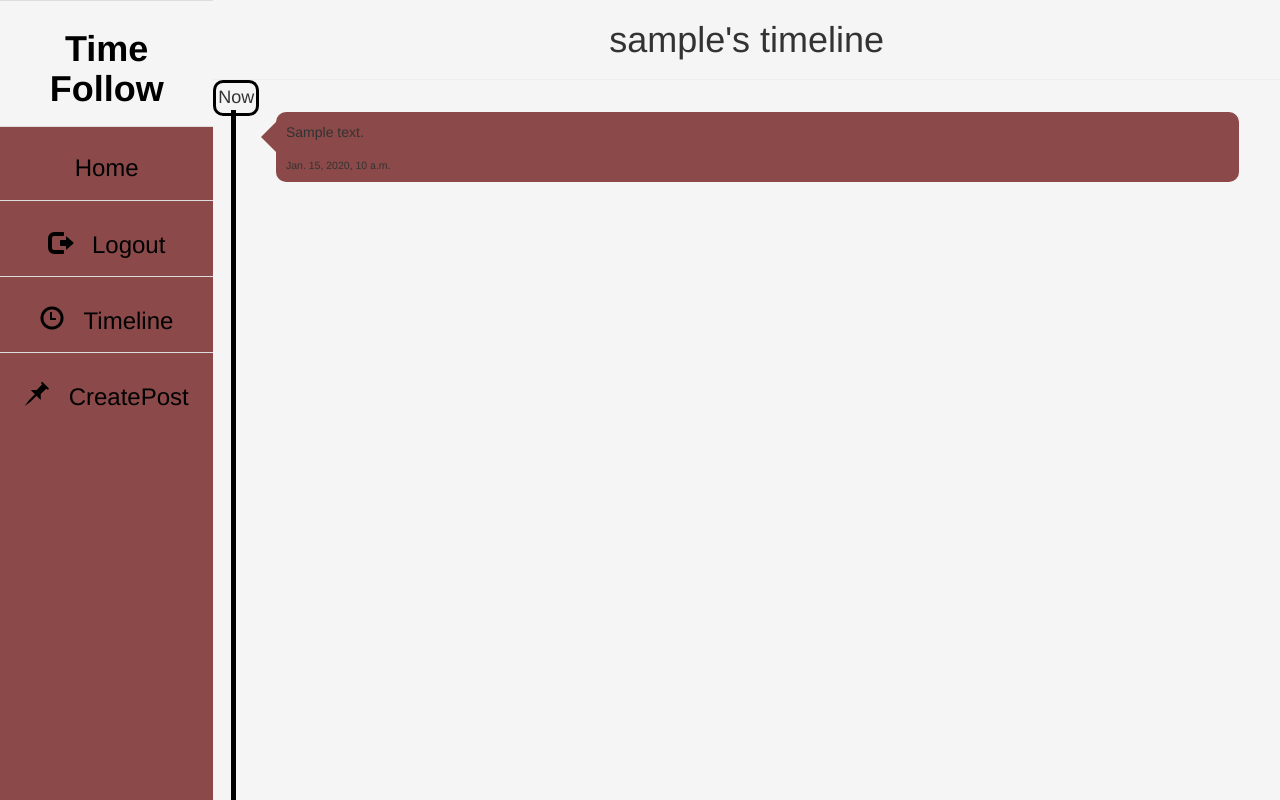
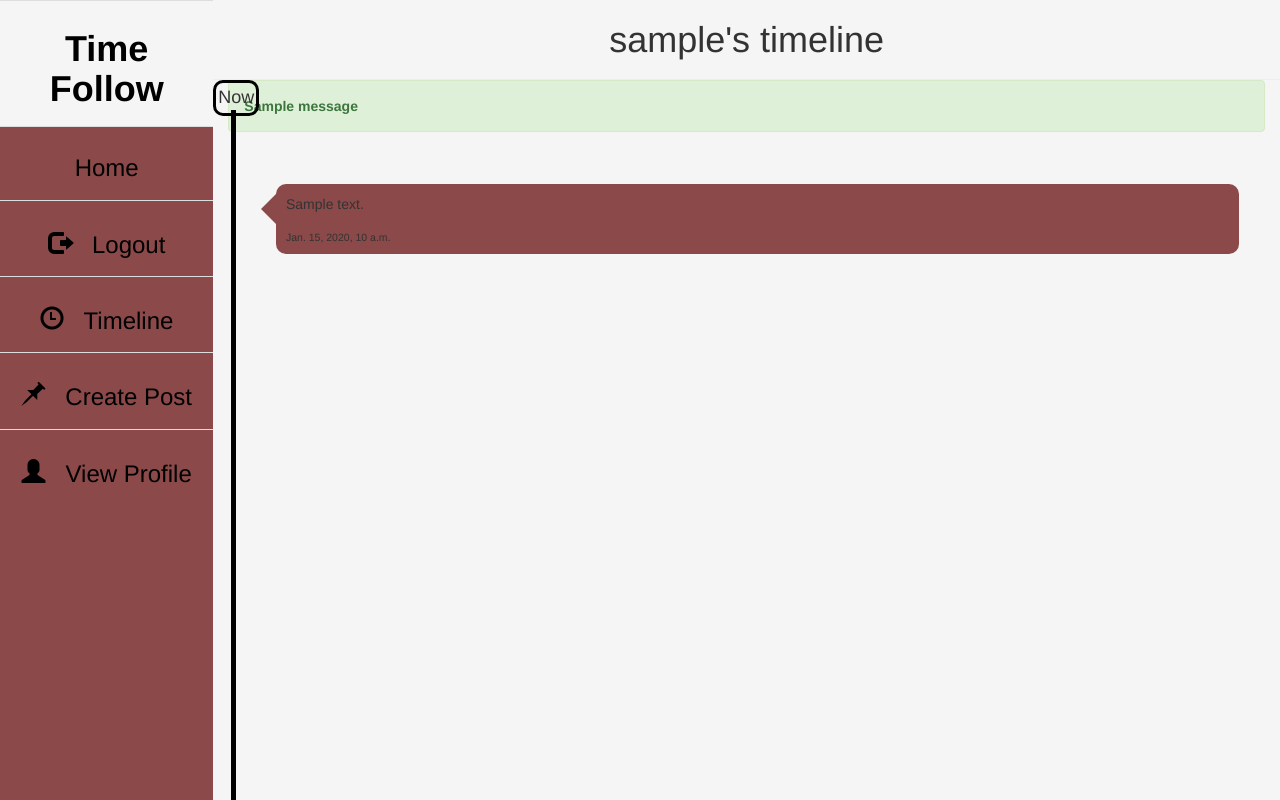
Before and after one commit to JustJoshing19/Time-Folow, a Django app: page /timeline/ in a window 1280 px wide. Run offline with Django 4.2, Linux system fonts and the light colour scheme; a user stored in the database is signed in; tables that the repository leaves empty hold one stand-in row (values such as "Sample post"); one stand-in notice (Sample message) is shown; some libraries are stand-ins or nearby versions.

Commit message:
Added visual warnings/alerts to replace js ones Added profile template and matching basic view function, and url path Update post form lable

```diff
--- a/social_platform/TimeFollow/templates/TimeFollow/index.html
+++ b/social_platform/TimeFollow/templates/TimeFollow/index.html
@@ -29,17 +29,6 @@
     <!-- main css-->
     {% load static %}
     <link rel="stylesheet" href="{% static 'css/TimeFollow.css' %}">
-
-    {% if messages %}
-    {% for message in messages %}
-
-    <script>
-        alert("{{ message }}")
-    </script>
-
-    {% endfor %}
-    {% endif %}
-
 </head>
 
 <body>
@@ -83,7 +72,15 @@
                                 <td class="menuitem">
                                     <h3>
                                         <a class="menuitem" href="{% url 'createpost' %}"><span
-                                                class="glyphicon glyphicon-pushpin"></span> &nbsp; CreatePost</a>
+                                                class="glyphicon glyphicon-pushpin"></span> &nbsp; Create Post</a>
+                                    </h3>
+                                </td>
+                            </tr>
+                            <tr class="menuitem">
+                                <td class="menuitem">
+                                    <h3>
+                                        <a class="menuitem" href="{% url 'profile' %}"><span
+                                                class="glyphicon glyphicon-user"></span> &nbsp; View Profile</a>
                                     </h3>
                                 </td>
                             </tr>
--- a/social_platform/TimeFollow/templates/TimeFollow/timeline.html
+++ b/social_platform/TimeFollow/templates/TimeFollow/timeline.html
@@ -5,6 +5,16 @@
     <header>
         <h1>{{cUser}}'s timeline</h1>
     </header>
+</div>
+
+<div class="container-fluid">
+    {% if messages %}
+    {% for message in messages %}
+    <div class="alert alert-success" role="alert">
+        <strong>{{ message }}</strong>
+      </div>
+    {% endfor %}
+    {% endif %}
 </div>
 
 {% if hasPosts %}
--- a/social_platform/TimeFollow/views.py
+++ b/social_platform/TimeFollow/views.py
@@ -18,6 +18,7 @@ def index(request):
 
 def logoutUser(request):
     logout(request)
+    messages.success(request, "You have been Logged out.")
     return redirect('home')
 
 ########### Login and Register ###########
@@ -56,36 +57,42 @@ def Login(request):
 
             return redirect('home')
         else:
-            messages.info(request, f'Account does not exist. Please sign in.')
+            messages.warning(request, f'Account does not exist. Please use valid details.')
     form = AuthenticationForm()
     return render(request, 'TimeFollow/login.html', {'form':form, 'title':'Log in'})
 
 ########### Creating and Viewing ###########
 def CreatePost(request):
     if request.method == 'POST':            # To be changed for new model form
-        if request.POST['postContent'] != '':
-            content = request.POST['postContent']
-            poster = request.user
-
-            newPost = Post(user=poster, postContent=content)
-            newPost.save()
-            messages.success(request, f'Successfully posted!')
-            return redirect('timeline')
+        content = request.POST['postContent']
+        poster = request.user
+        newPost = Post(user=poster, postContent=content)
+        newPost.save()
+        messages.success(request, 'Succesfully posted!')
+        return redirect('timeline')
 
     form = NewPost()
     return render(request, 'TimeFollow/createPost.html', {'title':'Create Post', 'form': form})
 
 def ViewTimelineCurrentUser(request):
-    posts = Post.objects.all().filter(user_id = request.user)
+    posts = Post.objects.all().filter(user_id = request.user).order_by('-timeStamp')
     hasPost = True
     if not posts:
         hasPost = False
     return render(request, 'TimeFollow/timeline.html', {'title':'Timeline', 'cUser': request.user, 'posts': posts, 'hasPosts': hasPost})
 
 def ViewTimeline(request, username):
-    selectedUser = get_user_model().objects.all().filter(username=username)
+    selectedUser = get_user_model().objects.all().filter(username=username).order_by('-timeStamp')
     posts = Post.objects.all().filter(user_id = selectedUser[0])
     hasPost = True
     if not posts:
         hasPost = False
     return render(request, 'TimeFollow/timeline.html', {'title':'Timeline', 'cUser': username, 'posts':posts, 'hasPosts': hasPost})
+
+########### Creating and Viewing ###########
+
+def viewProfile(request):
+    if request.method == 'POST':
+        pass
+
+    return render(request, 'TimeFollow/profile.html', {'UserInfoForm': '', 'title': 'Profile'})
--- a/social_platform/social_platform/urls.py
+++ b/social_platform/social_platform/urls.py
@@ -29,4 +29,5 @@ urlpatterns = [
     path('createPost/', tf_views.CreatePost, name='createpost'),
     path('timeline/', tf_views.ViewTimelineCurrentUser, name='timeline'),
     path('timeline/<username>', tf_views.ViewTimeline, name='usertimeline'),
+    path('profile/', tf_views.viewProfile, name='profile'),
 ]
```
Also changed, not shown: social_platform/TimeFollow/forms.py (+5 -4 lines), social_platform/TimeFollow/templates/TimeFollow/home.html (+11 -0 lines), social_platform/TimeFollow/templates/TimeFollow/login.html (+11 -0 lines), social_platform/TimeFollow/templates/TimeFollow/profile.html (added, +22 -0 lines). Lines whose indentation alone changed are shown as unchanged.
